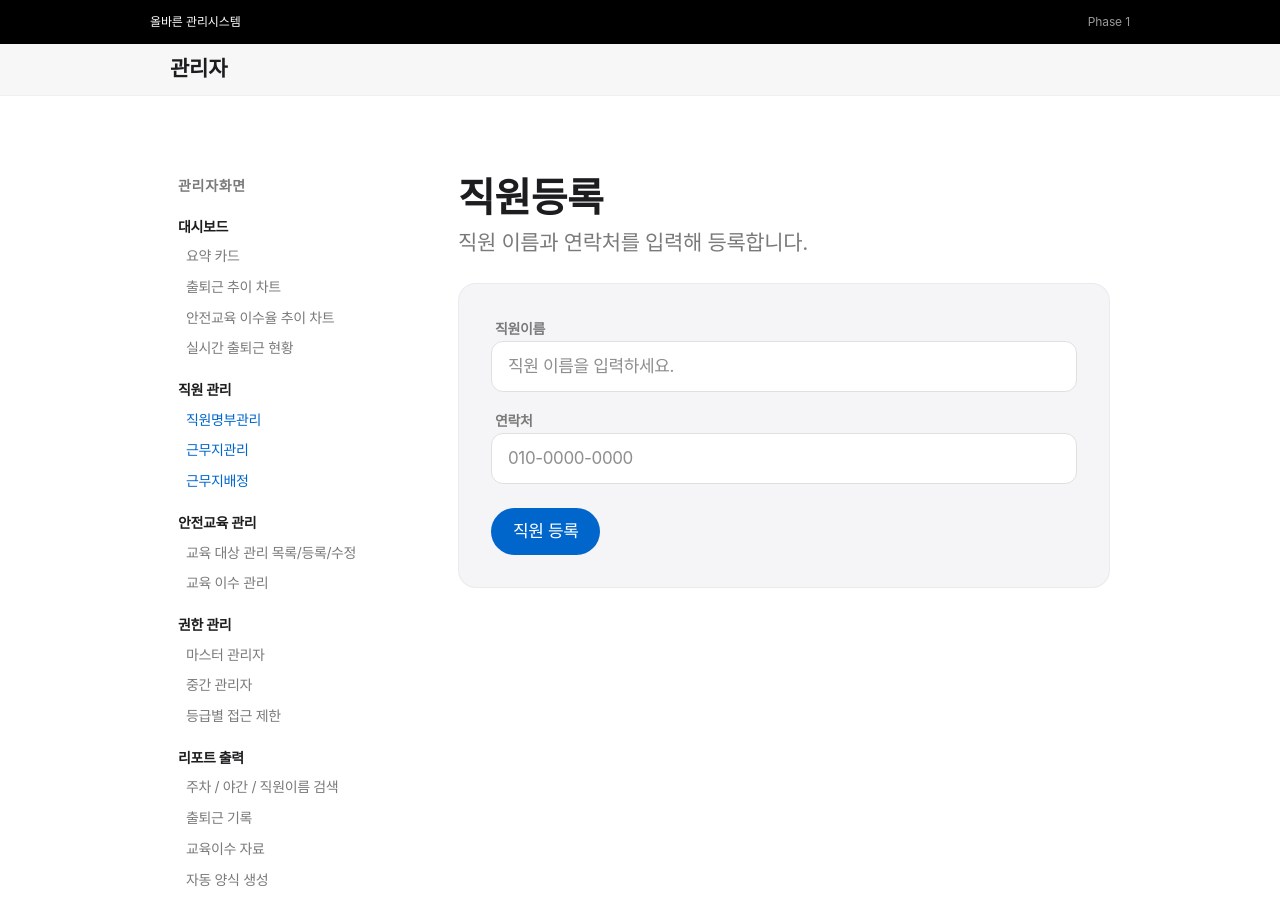
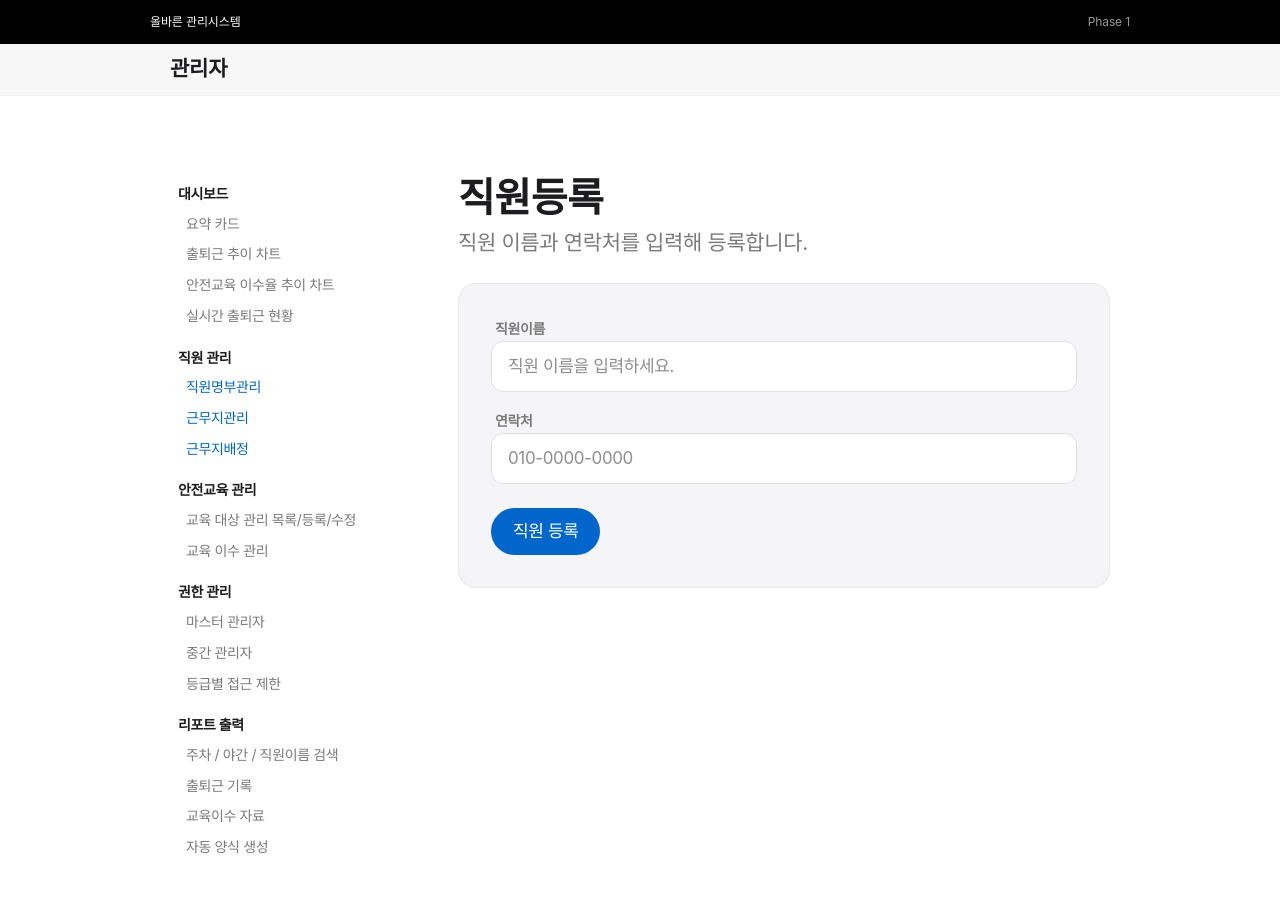
Before and after one commit to sooyongbin-cmd/ollbareun, a Next.js app: page /manager/employee/employees/new in a window 1280 px wide. Shown: the top 924 px of the page. Built offline with nearby package versions, Linux system fonts and the light colour scheme.

Commit message:
Remove manager sidebar heading

```diff
--- a/src/app/manager/layout.tsx
+++ b/src/app/manager/layout.tsx
@@ -57,7 +57,6 @@ export default function ManagerLayout({
         <div className="grid gap-[48px] lg:grid-cols-[240px_1fr]">
           <aside className="lg:sticky lg:top-[120px] self-start">
             <nav className="space-y-[12px]" aria-label="관리자화면 메뉴">
-              <p className="text-[14px] font-semibold text-ink-muted-48 px-2 uppercase tracking-wider">관리자화면</p>
               <ul className="space-y-1">
                 {menu.map((item) => (
                   <li key={item.label} className="py-2 px-2">
```
